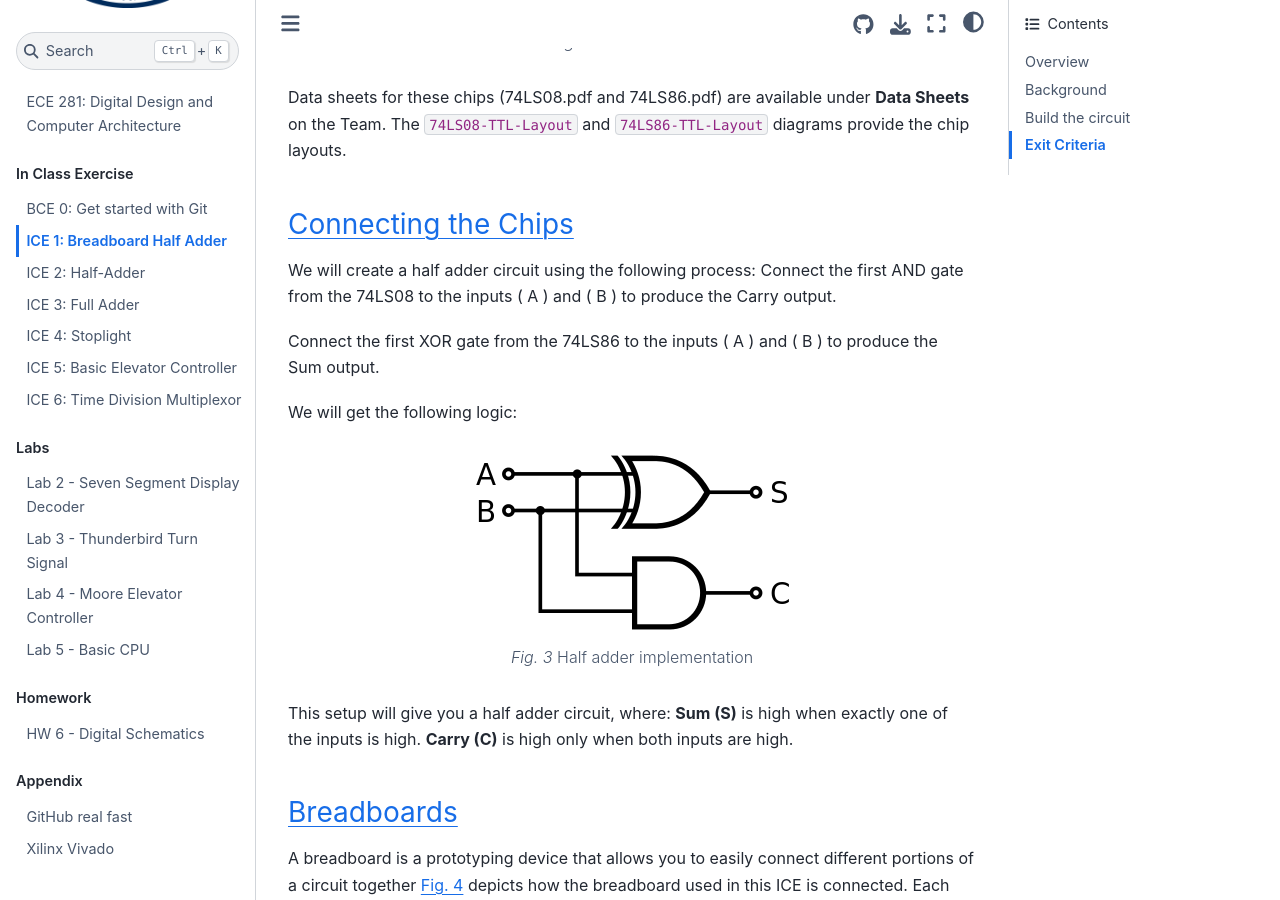
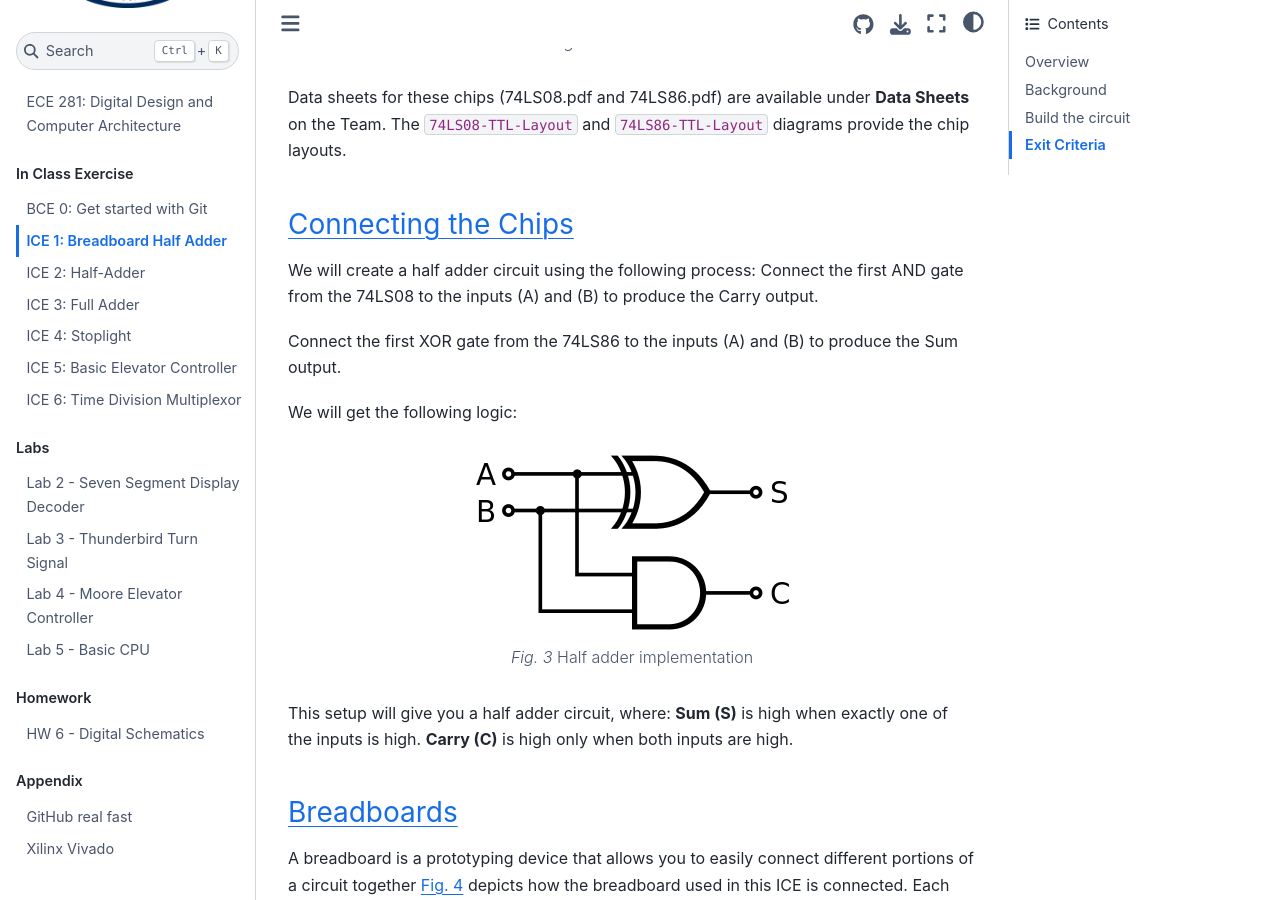
Before and after one commit to USAFA-ECE/ece281-book, a Jupyter Book: the page built from book/ICE/ICE1.md, in a window 1280 px wide and 900 px high, scrolled down 3164 px. Built offline with Jupyter Book 1.0.4 settings and Sphinx 7.4.7 and the Sphinx Book theme 1.1.4, drawn with Linux system fonts in a browser that asks for light colours; pages that are not in the unit, such as notebooks, are missing from menus; some of the changed lines change nothing that is shown; some of the changed text lies outside the part shown.

Commit message:
Update ICE1.md to fix small errors

```diff
--- a/book/ICE/ICE1.md
+++ b/book/ICE/ICE1.md
@@ -80,9 +80,9 @@
 ### Connecting the Chips
 
 We will create a half adder circuit using the following process:
-Connect the first AND gate from the 74LS08 to the inputs \( A \) and \( B \) to produce the Carry output.
+Connect the first AND gate from the 74LS08 to the inputs \(A\) and \(B\) to produce the Carry output.
 
-Connect the first XOR gate from the 74LS86 to the inputs \( A \) and \( B \) to produce the Sum output.
+Connect the first XOR gate from the 74LS86 to the inputs \(A\) and \(B\) to produce the Sum output.
 
 We will get the following logic:
 
@@ -184,7 +184,7 @@
 - Connect the switch 1 output to pin 1 on the 74LS08.
 - Connect the switch 2 output to pin 2 on the 74LS08.
 
-Next, we will connect the 74LS08 AND chip to the 74LS86 XOR chip. Please note -- these will be connected on the same node as the switch outputs.
+Next, we will connect the 74LS08 AND chip to the 74LS86 XOR chip.
 
 - Connect pin 1 (A) of the 74LS08 to pin 1 of the 74LS86.
 - Connect pin 2 (B) of the 74LS08 to pin 2 of the 74LS86.
@@ -242,6 +242,6 @@
 
 The instructor will check the circuit accurately implements a half adder function:
 
-- When all switches are **off**, LED is off.
+- When all switches are **off**, the LEDs are off.
 - When any one switch (A or B) is turned **on**, the LED connected to the 74LS86 will light up.
-- When both switches (A and B) are turned **on**, the LED connected to the 74LS06 will light up.
+- When both switches (A and B) are turned **on**, the LED connected to the 74LS08 will light up.
```
